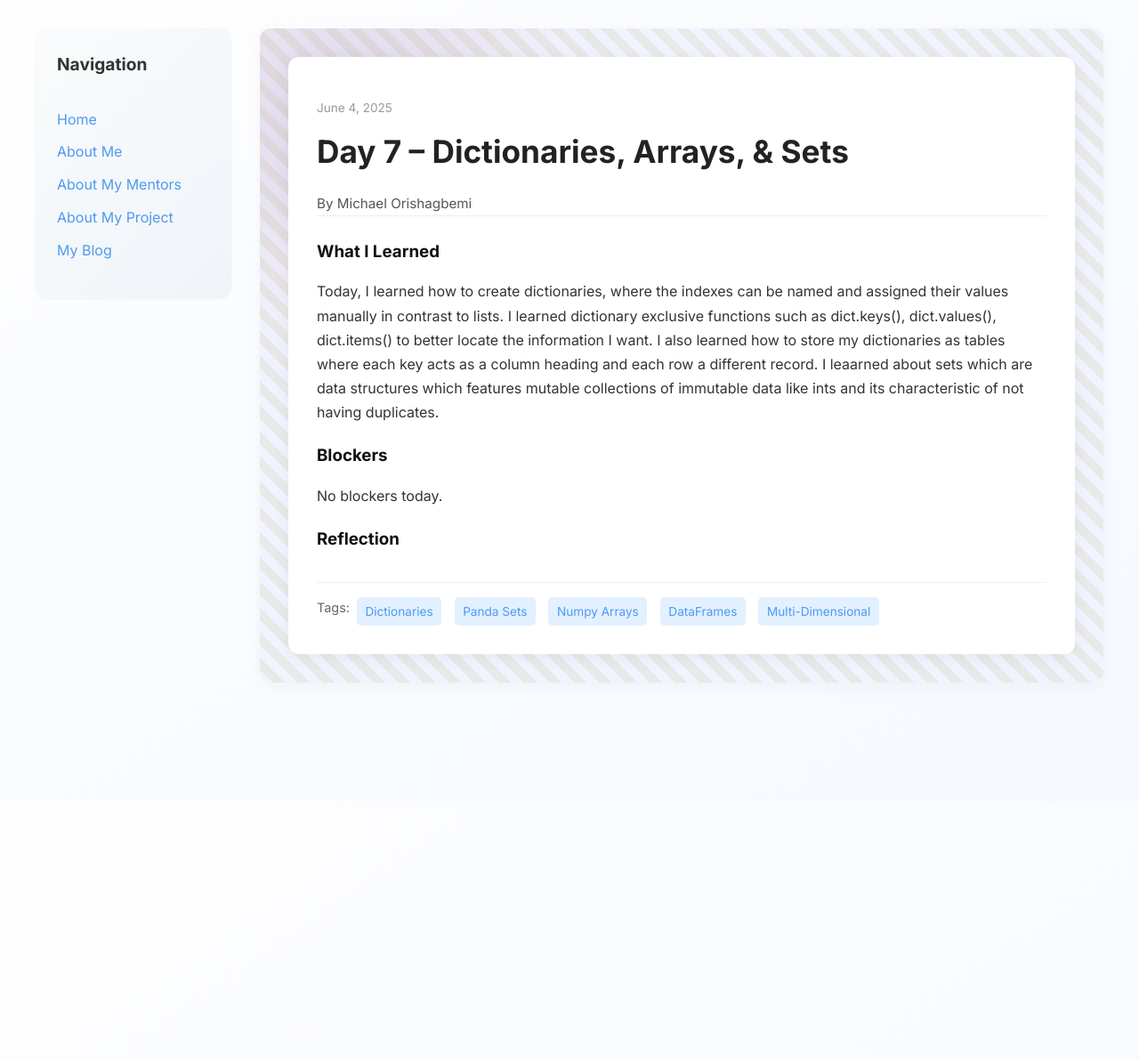
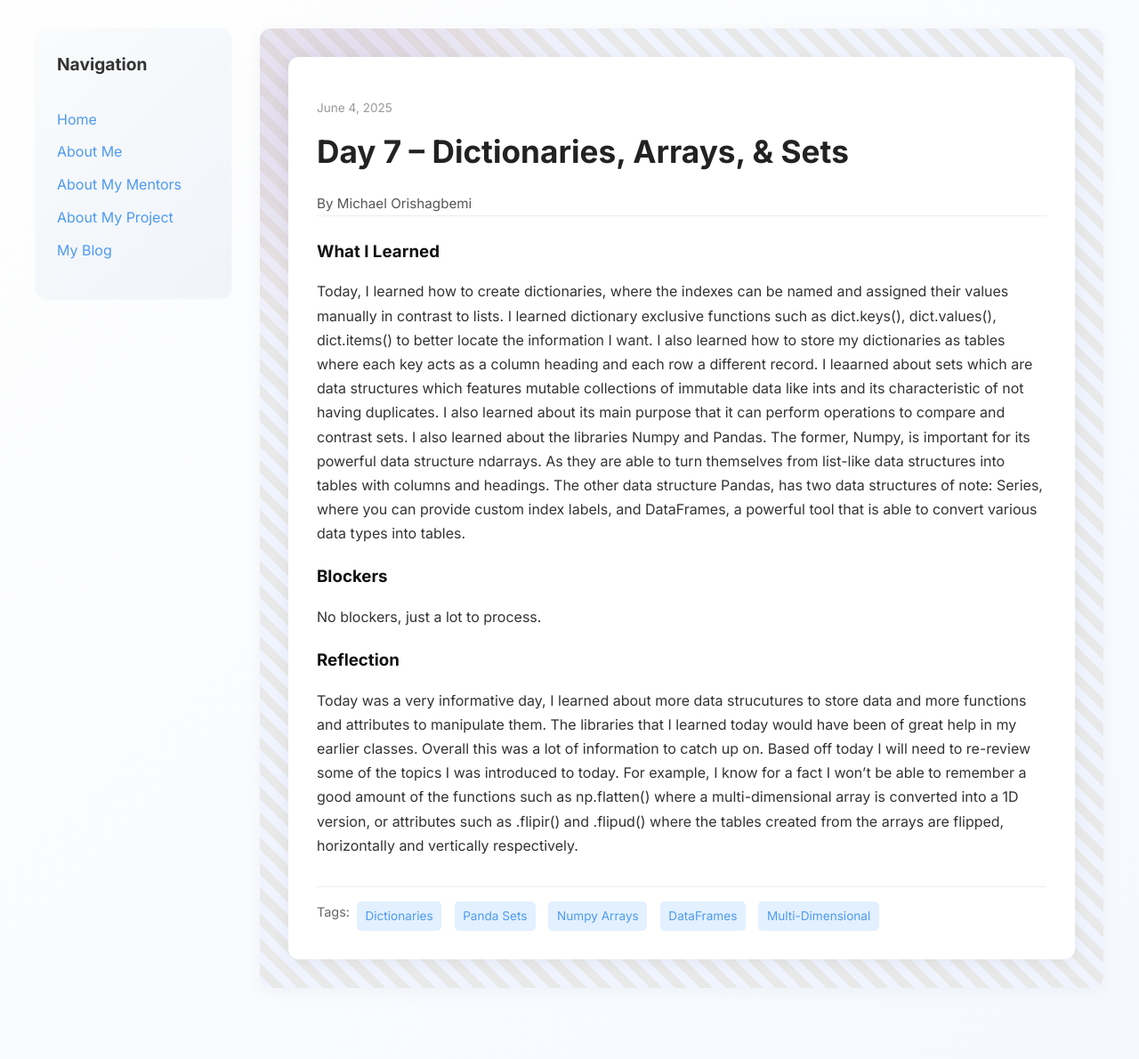
Before and after one commit to miori2/miori2.github.io, a Jekyll site: the page built from _posts/2025-06-04-day-7.md, in a window 1280 px wide. Shown: the whole page at 89% size. Built offline with Jekyll 4.4.1, drawn with Linux system fonts in a browser that asks for light colours; before the commit the page ends 900 px from its top, so only the background shows below that.

Commit message:
Update 2025-06-04-day-7.md

```diff
--- a/_posts/2025-06-04-day-7.md
+++ b/_posts/2025-06-04-day-7.md
@@ -7,11 +7,11 @@ permalink: /day7.html
 tags: ["Dictionaries", "Panda Sets", "Numpy Arrays", "DataFrames", "Multi-Dimensional",]
 
 what_i_learned: |
-  Today, I learned how to create dictionaries, where the indexes can be named and assigned their values manually in contrast to lists. I learned dictionary exclusive functions such as dict.keys(), dict.values(), dict.items() to better locate the information I want. I also learned how to store my dictionaries as tables where each key acts as a column heading and each row a different record. I leaarned about sets which are data structures which features mutable collections of immutable data like ints and its characteristic of not having duplicates.
+  Today, I learned how to create dictionaries, where the indexes can be named and assigned their values manually in contrast to lists. I learned dictionary exclusive functions such as dict.keys(), dict.values(), dict.items() to better locate the information I want. I also learned how to store my dictionaries as tables where each key acts as a column heading and each row a different record. I leaarned about sets which are data structures which features mutable collections of immutable data like ints and its characteristic of not having duplicates. I also learned about its main purpose that it can perform operations to compare and contrast sets. I also learned about the libraries Numpy and Pandas. The former, Numpy, is important for its powerful data structure ndarrays. As they are able to turn themselves from list-like data structures into tables with columns and headings. The other data structure Pandas, has two data structures of note: Series, where you can provide custom index labels, and DataFrames, a powerful tool that is able to convert various data types into tables.
 
 blockers: |
-  No blockers today.
+  No blockers, just a lot to process.
 
 reflection: |
-
+  Today was a very informative day, I learned about more data strucutures to store data and more functions and attributes to manipulate them. The libraries that I learned today would have been of great help in my earlier classes. Overall this was a lot of information to catch up on. Based off today I will need to re-review some of the topics I was introduced to today. For example, I know for a fact I won't be able to remember a good amount of the functions such as np.flatten() where a multi-dimensional array is converted into a 1D version, or attributes such as .flipir() and .flipud() where the tables created from the arrays are flipped, horizontally and vertically respectively.
 ---
```
